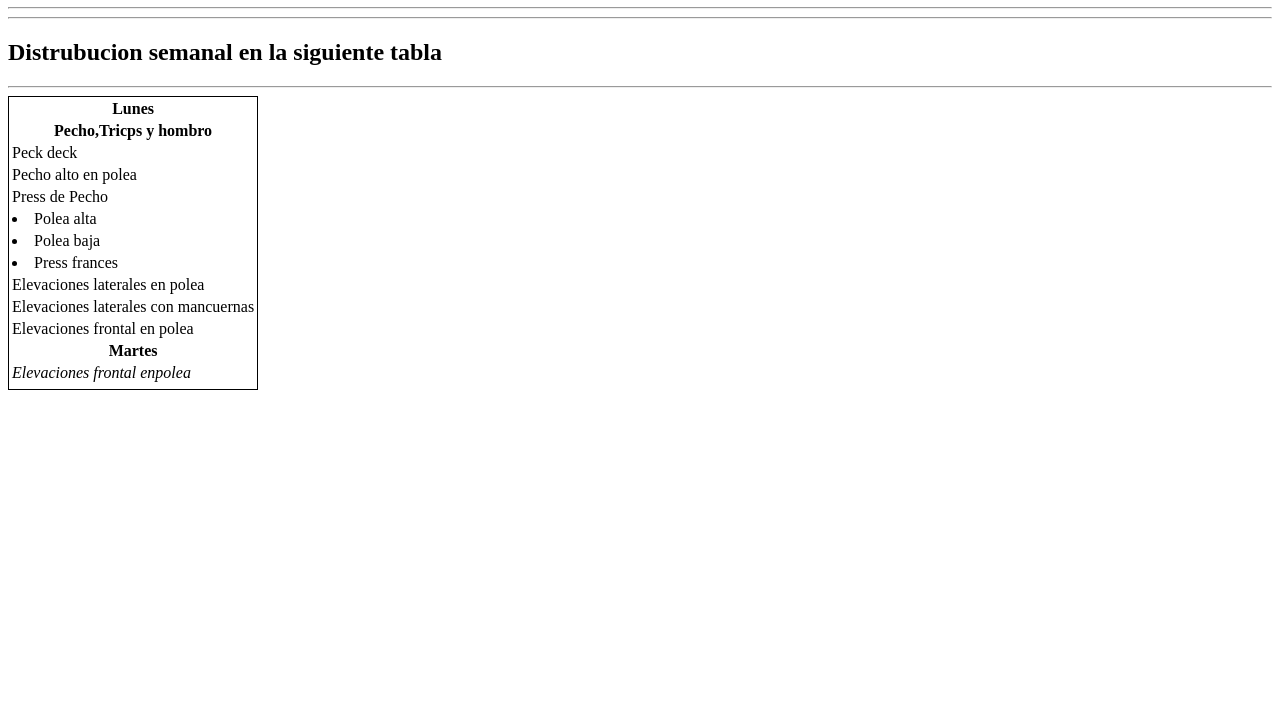
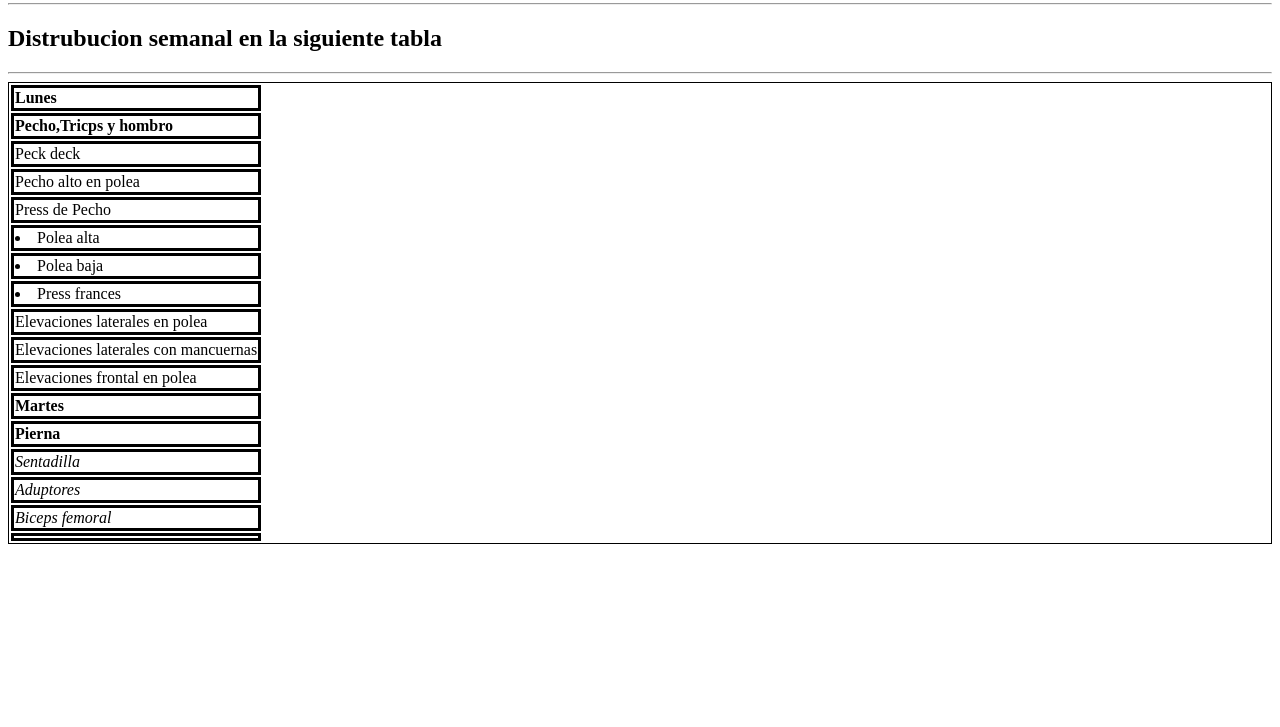
Before and after one commit to SRGIO222/Mis-cosas, a plain HTML site: page tabla.html in a window 1280 px wide. Shown: the part 73-800 px from the top of the page. Drawn offline with Linux system fonts and the light colour scheme.

Commit message:
FirstCommit

```diff
--- /dev/null
+++ b/style.css
@@ -0,0 +1,4 @@
+table, th, td {
+    display: flex;
+    border: solid ;
+}
--- a/index.html
+++ b/tabla.html
@@ -1,25 +1,17 @@
-<!DOCTYPE html>
-<html>
-
-<title>Tabla semanal</title>
-
+<html lang="en">
+<head>
+    <meta charset="UTF-8">
+    <meta name="viewport" content="width=device-width, initial-scale=1.0">
+    <title>Tabla semanal2</title>
+    <link rel="stylesheet" href="style.css">
+</head>
+<body>
     <h1>
         Distribución de ejercicio semanal
      </h1>
      <hr>
      <hr>
      <h2>Distrubucion semanal en la siguiente tabla</h2>
-
-<style>
-    table, th, td {
-
-    }
-</style>
-
-<head>
-
-<Body>
-
      <table style="border: 1px solid black;">
 
         <th>
@@ -93,18 +85,25 @@
 </tr>
 <th>Martes</th>
 </tr>
+
+<th>Pierna</th>
 </tr>
     <td>
-        <i> Elevaciones frontal enpolea
+        <i> Sentadilla
     </td>
+</tr>
+<td>
+    <i> Aduptores
+    </tr>
+    <td>
+        <i> Biceps femoral
+    </td>
+</tr>
 </tr>
 <td>
     <i>
 </td>
+</tr>
 </table>
-
-</Body>
-
-
-</head>
+</body>
 </html>
```
Lines whose indentation alone changed are shown as unchanged.
